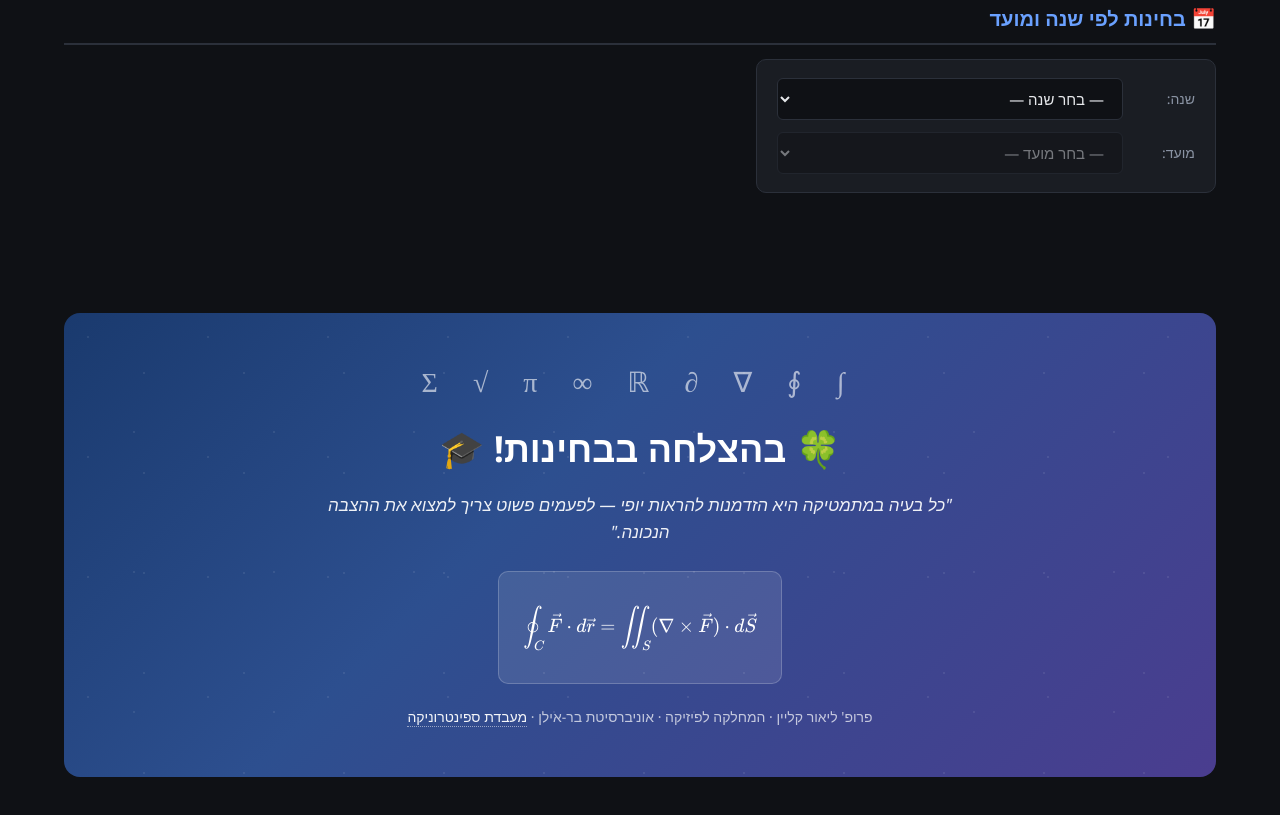
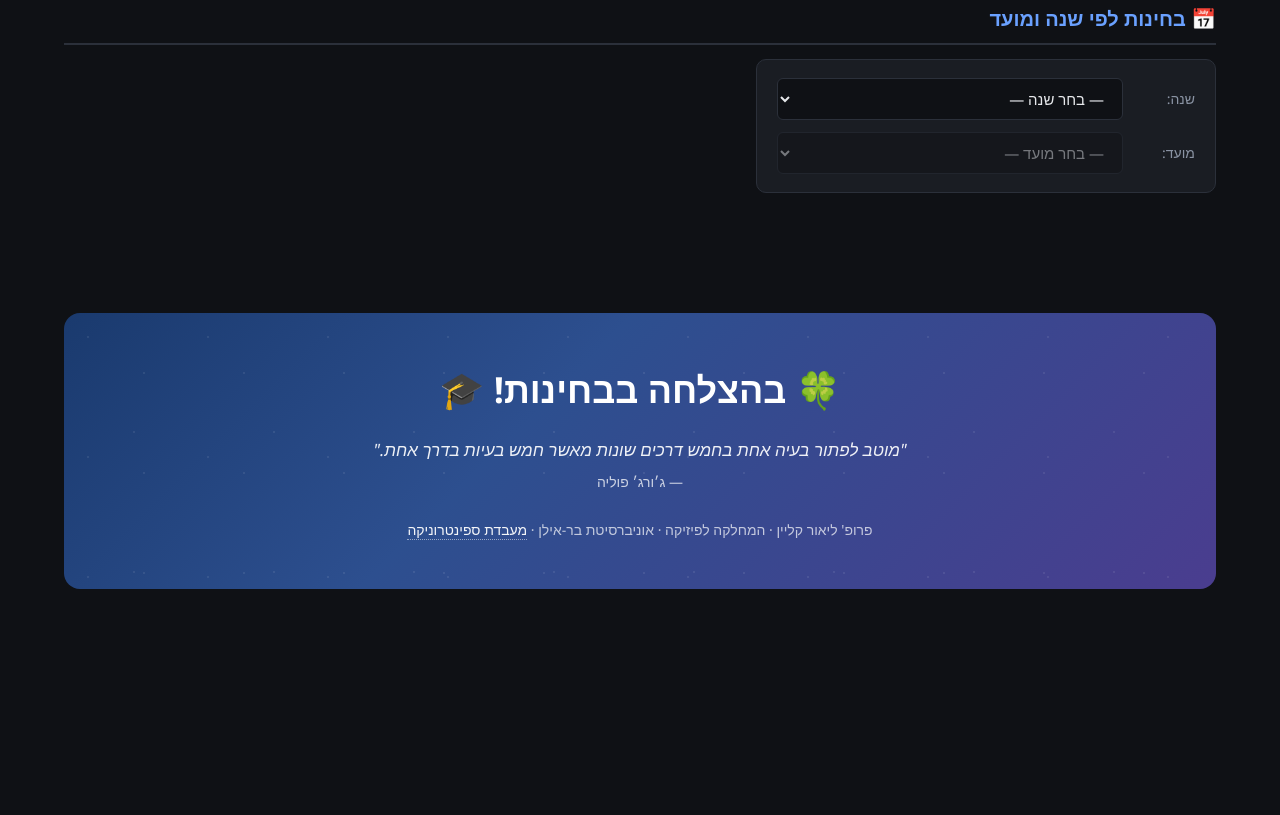
Before and after one commit to LK-physics/math-phys-2-exams, a plain HTML site: page index.html in a window 1280 px wide. Shown: the part 925-1740 px from the top of the page. After the commit the page ends 1594 px from the top, so only its background shows below. Drawn offline with nearby package versions, Linux system fonts and the light colour scheme.

Commit message:
Sync 2026-06-22 12:24

```diff
--- a/index.html
+++ b/index.html
@@ -136,22 +136,17 @@
                                         radial-gradient(circle at 80% 60%, white 1px, transparent 1.5px),
                                         radial-gradient(circle at 50% 85%, white 1px, transparent 1.5px);
                       background-size: 120px 120px, 100px 100px, 140px 140px; }
-  .goodluck-symbols { font-size: 28px; letter-spacing: 14px; color: rgba(255,255,255,0.6);
-                      margin-bottom: 14px; font-family: "Cambria Math", "STIX Two Math", serif; }
-  .goodluck h2 { font-size: 36px; margin: 0 0 14px; color: white; font-weight: 700; }
-  .goodluck .motto { font-size: 17px; color: rgba(255,255,255,0.92); margin: 0 0 22px;
+  .goodluck h2 { font-size: 36px; margin: 0 0 18px; color: white; font-weight: 700; }
+  .goodluck .motto { font-size: 17px; color: rgba(255,255,255,0.92); margin: 0 0 24px;
                      font-style: italic; max-width: 640px; margin-left: auto; margin-right: auto; }
-  .goodluck .formula { background: rgba(255,255,255,0.1); display: inline-block;
-                       padding: 14px 24px; border-radius: 10px; border: 1px solid rgba(255,255,255,0.2);
-                       margin: 4px 0 22px; }
-  .goodluck .formula .mjx-chtml { color: white !important; }
+  .goodluck .motto .attribution { display: inline-block; margin-top: 8px; font-style: normal;
+                                  font-size: 14px; color: rgba(255,255,255,0.75); }
   .goodluck .credits { margin: 0; font-size: 14px; color: rgba(255,255,255,0.7); }
   .goodluck .credits a { color: rgba(255,255,255,0.95); text-decoration: none; border-bottom: 1px dotted rgba(255,255,255,0.5); }
   .goodluck .credits a:hover { border-bottom-color: white; }
   @media (max-width: 600px) {
-    .goodluck { padding: 36px 20px; margin-top: 40px; }
+    .goodluck { padding: 36px 20px; margin-top: 60px; }
     .goodluck h2 { font-size: 28px; }
-    .goodluck-symbols { font-size: 22px; letter-spacing: 8px; }
   }
 </style>
 </head>
@@ -206,12 +201,8 @@
   <div id="detail-panel"></div>
 
   <section class="goodluck">
-    <div class="goodluck-symbols">∫ ∮ ∇ ∂ Σ √ π ∞ ℝ</div>
     <h2>🍀 בהצלחה בבחינות! 🎓</h2>
-    <p class="motto">"כל בעיה במתמטיקה היא הזדמנות להראות יופי — לפעמים פשוט צריך למצוא את ההצבה הנכונה."</p>
-    <div class="formula">
-      $$ \oint_C \vec F \cdot d\vec r = \iint_S (\nabla\times\vec F)\cdot d\vec S $$
-    </div>
+    <p class="motto">"מוטב לפתור בעיה אחת בחמש דרכים שונות מאשר חמש בעיות בדרך אחת."<br><span class="attribution">— ג׳ורג׳ פוליה</span></p>
     <p class="credits">פרופ' ליאור קליין · המחלקה לפיזיקה · אוניברסיטת בר-אילן · <a href="https://sites.biu.ac.il/en/klein-lab-spintronics" target="_blank">מעבדת ספינטרוניקה</a></p>
   </section>
 </main>
```
